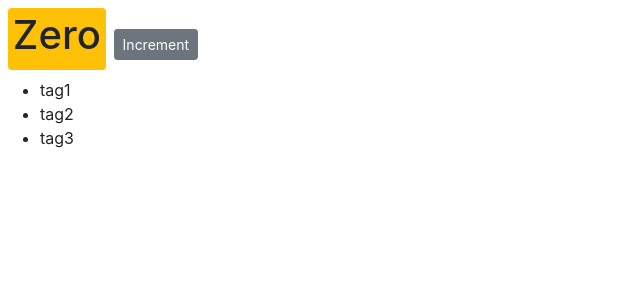
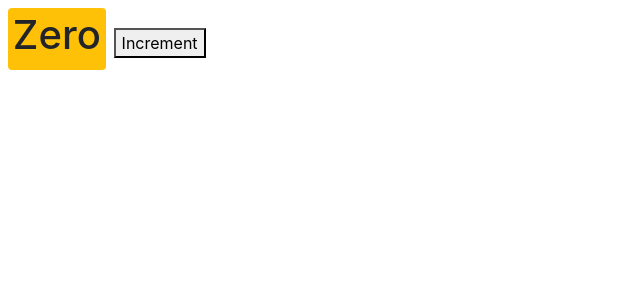
Before and after one commit to introcoder/counter-app-demo, a React (Create React App) app: page / in a window 1280 px wide. Shown: the top 300 px of the page, without its empty margins (0-640 px from the left). Built offline with nearby package versions, Linux system fonts and the light colour scheme.

Commit message:
binding event handlers

```diff
--- a/src/components/counter.jsx
+++ b/src/components/counter.jsx
@@ -3,19 +3,23 @@ import React, { Component } from "react";
 class Counter extends Component {
   state = {
     count: 0,
-    tags: ["tag1", "tag2", "tag3"],
+    tags: [],
+  };
+
+  handleIncrement = () => {
+    console.log("Increment clicked", this);
   };
 
   render() {
     return (
       <div>
         <span className={this.getBadgeClasses()}>{this.formatCount()}</span>
-        <button className="btn btn-secondary btn-sm">Increment</button>
-        <ul>
-          {this.state.tags.map((tag) => (
-            <li key={tag}>{tag}</li>
-          ))}
-        </ul>
+        <button
+          onClick={this.handleIncrement}
+          lassName="btn btn-secondary btn-sm"
+        >
+          Increment
+        </button>
       </div>
     );
   }
```
